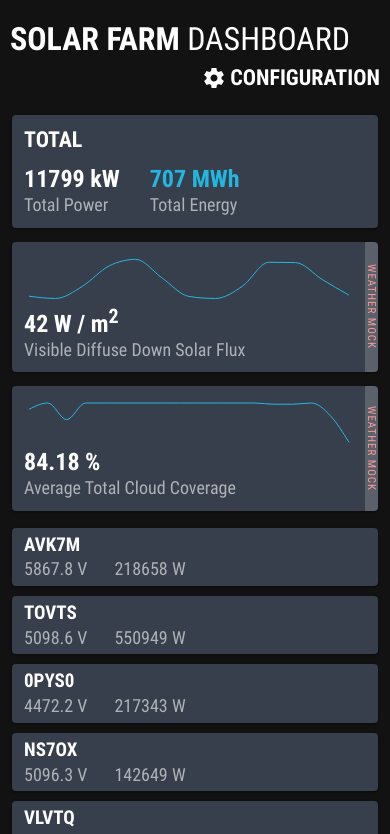
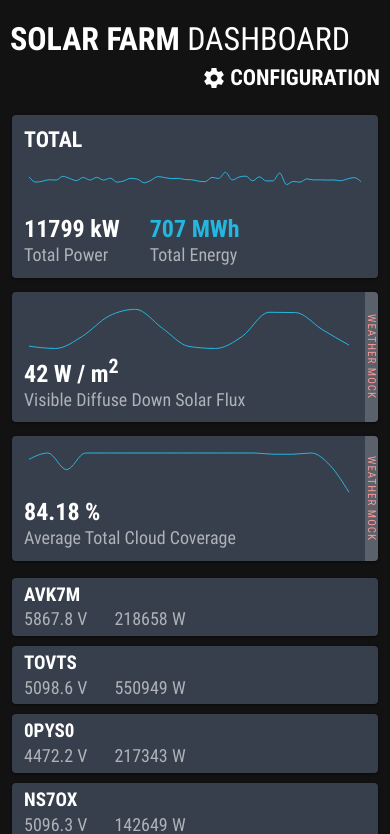
Before and after one commit to sulik/solar-farm-dashboard, a React (Create React App) app: page / in a window 390 px wide. Shown: the top 834 px of the page. Built offline with nearby package versions, Linux system fonts and the light colour scheme.

Commit message:
Create Totals responsive styles

```diff
--- a/src/components/Totals/Totals.js
+++ b/src/components/Totals/Totals.js
@@ -9,12 +9,14 @@ function Totals() {
   return (
     <div className="totals pane">
       <h2>Total</h2>
+      <div className="chart">
         <Chart
           data={totals}
           dataKey="energy"
           height="100%"
           name="Energy"
           unit="MWh"/>
+      </div>
       <div className="details">
         <div>
           <div className="value">
--- a/src/components/Totals/Totals.scss
+++ b/src/components/Totals/Totals.scss
@@ -15,4 +15,17 @@
   .energy {
     color: #25b6e0;
   }
+  .chart {
+    height: 50px;
+    @media (min-width: 768px) {
+      position: absolute;
+      top: 0;
+      right: 12px;
+      bottom: 0;
+      left: 50%;
+      margin: auto 0 auto auto;
+      max-width: calc(50% - 18px);
+      height: 100px;
+    }
+  }
 }
```
Lines whose indentation alone changed are shown as unchanged.
